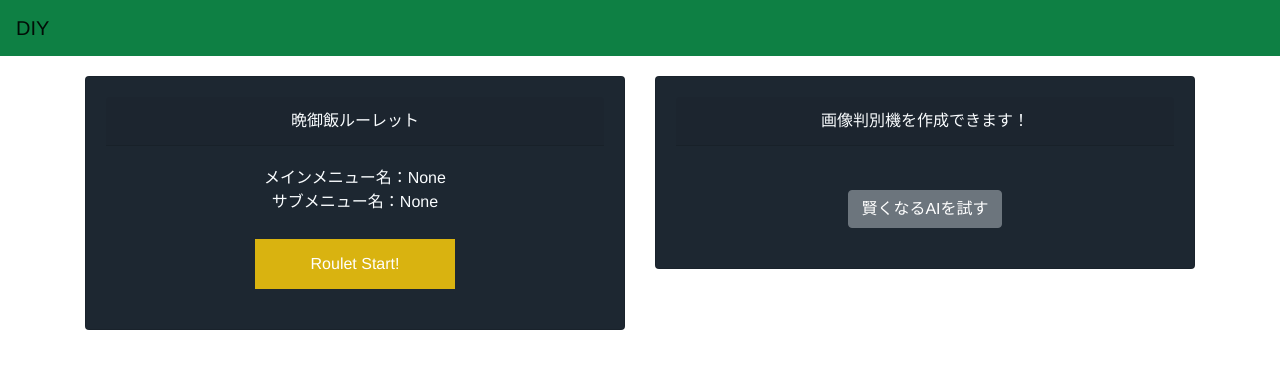
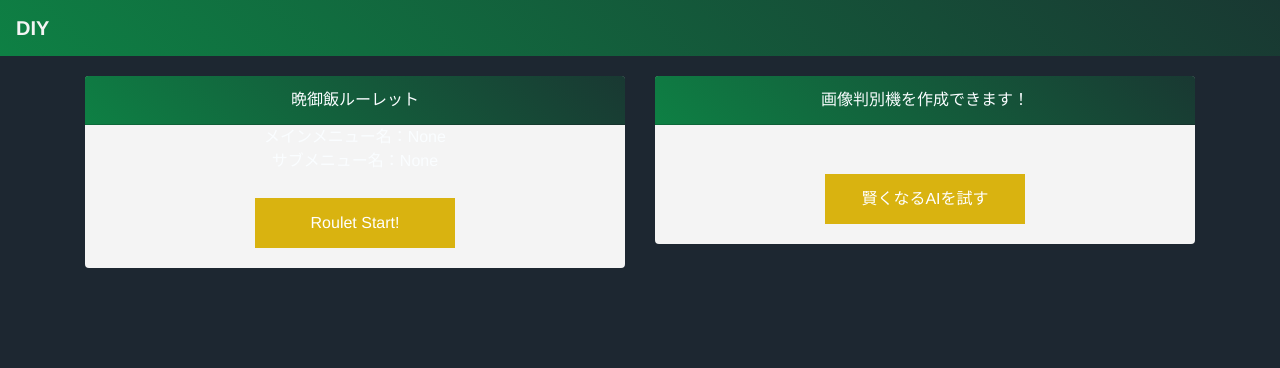
Before and after one commit to daring-board/Rigel, a Vue app in the folder rigel/: page / in a window 1280 px wide. Shown: the top 368 px of the page. Built offline with nearby package versions, Linux system fonts and the light colour scheme.

Commit message:
CSS変更（カラー修正）

```diff
--- a/rigel/src/assets/custom.css
+++ b/rigel/src/assets/custom.css
@@ -1,19 +1,31 @@
+body {
+  background-color: #1d2731
+}
 
+.navbar, .card-header {
+	background: linear-gradient(-135deg, #193832, #0e8044);
+}
 
-.navbar {
-	background-color: #0e8044;
+.navbar-light .navbar-brand {
+	color: #f4f4f4;
+	font-weight: bold;
 }
 
 .card {
-	background-color: #1d2731;
+	background-color: #f4f4f4;
+	border: none;
 }
 
-.roulet .btn {
+.card-body {
+	padding: 0 0 10px 0;
+}
+
+.roulet .btn, .ml1 .btn {
 	border-radius: 0;
 	border-color: transparent;
 }
 
-.roulet-btn {
+.roulet-btn, .ai-btn {
 	position: relative;
 	transition:800ms ease all;
 	outline:none;
@@ -23,12 +35,13 @@
 	height: 50px;
 }
 
-.roulet-btn:hover {
-	background-color: #1d2731;
+.roulet-btn:hover, .ai-btn:hover {
+	background-color: #f4f4f4;
 	color: #d9b310;
 }
 
-.roulet-btn:before, .roulet-btn:after {
+.roulet-btn:before, .roulet-btn:after
+, .ai-btn:before, .ai-btn:after {
 	content:'';
 	position:absolute;
 	height:2px;
@@ -37,19 +50,21 @@
 	transition:400ms ease all;
 }
 
-.roulet-btn:before {
+.roulet-btn:before, .ai-btn:before {
 	top:0;
 	right:0;
 }
-.roulet-btn:after{
+.roulet-btn:after, .ai-btn:after {
 	left:0;
 	bottom:0;
 }
 
-.roulet-btn:hover:before,.roulet-btn:hover:after{
+.roulet-btn:hover:before,.roulet-btn:hover:after
+,.ai-btn:hover:before, .ai-btn:hover:after {
 	width:100%;
 	transition:800ms ease all;
 }
-.roulet-btn img {
-	width: 40px;
+
+.roulet-btn:focus, .ai-btn:focus {
+	box-shadow: none;
 }
--- a/rigel/src/components/ML1.vue
+++ b/rigel/src/components/ML1.vue
@@ -2,7 +2,7 @@
   <div class="ml1">
     <video autoplay playsinline muted id="webcam" :width="width" :height="height"></video>
     <div v-if="!is_try">
-      <b-button @click="start_process">賢くなるAIを試す</b-button>
+      <b-button class="ai-btn" @click="start_process">賢くなるAIを試す</b-button>
     </div>
     <div v-else>
       <b-spinner v-if="is_loading" variant="primary" label="Spinning"></b-spinner>
```
